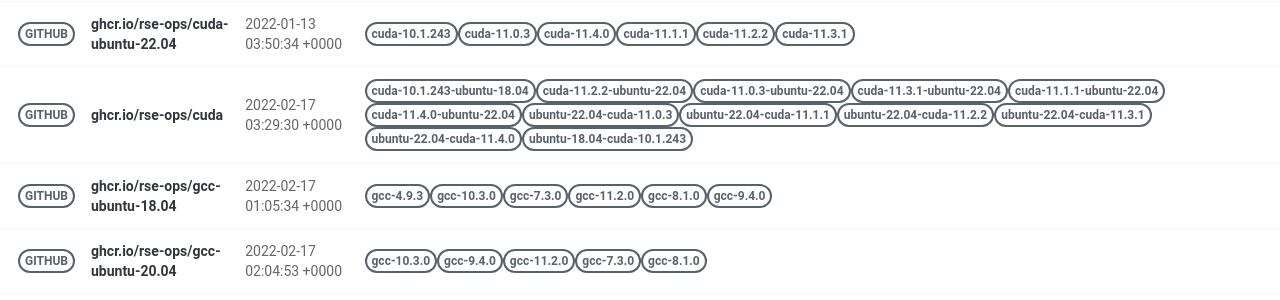
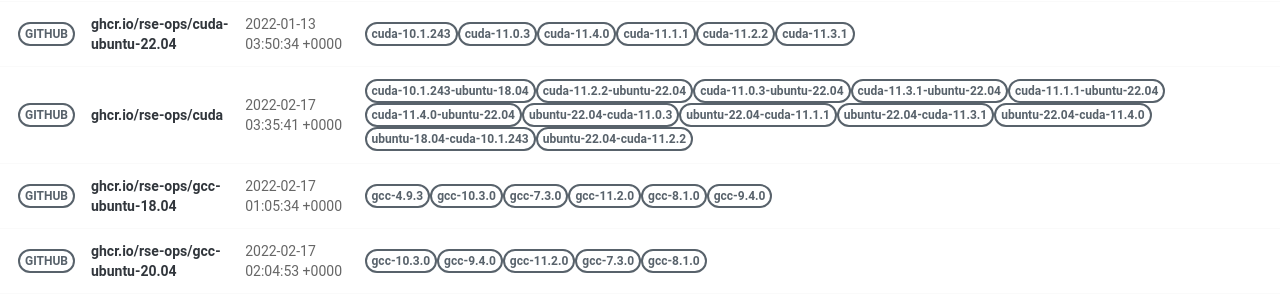
Before and after one commit to rse-ops/docker-images, a Jekyll site: the page built from pages/index.md, in a window 1280 px wide. Shown: the part 428-728 px from the top of the page. Built offline with Jekyll 4.4.1, drawn with Linux system fonts in a browser that asks for light colours; nearby versions of some CDN libraries.

Commit message:
Automated push to update library 2022-02-17

```diff
--- a/_library/ghcr.io-rse-ops-cuda.md
+++ b/_library/ghcr.io-rse-ops-cuda.md
@@ -1,7 +1,7 @@
 ---
 layout: container
 name: ghcr.io/rse-ops/cuda
-updated_at: 2022-02-17 03:29:30.224148
+updated_at: 2022-02-17 03:35:41.516602
 
 
 container_url: https://github.com/orgs/rse-ops/packages/container/package/cuda
```
Also changed, not shown: other parts of _library/ghcr.io-rse-ops-cuda.md (+3 -3 lines).
